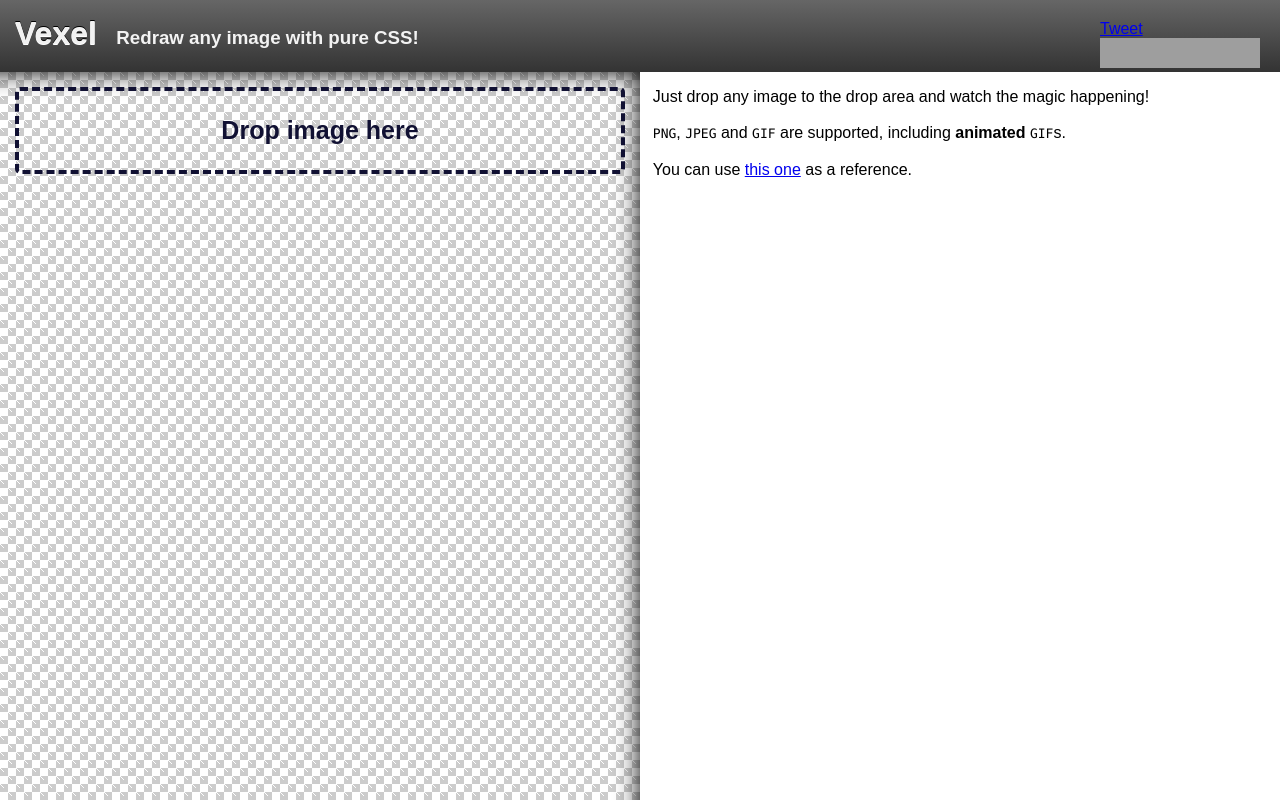
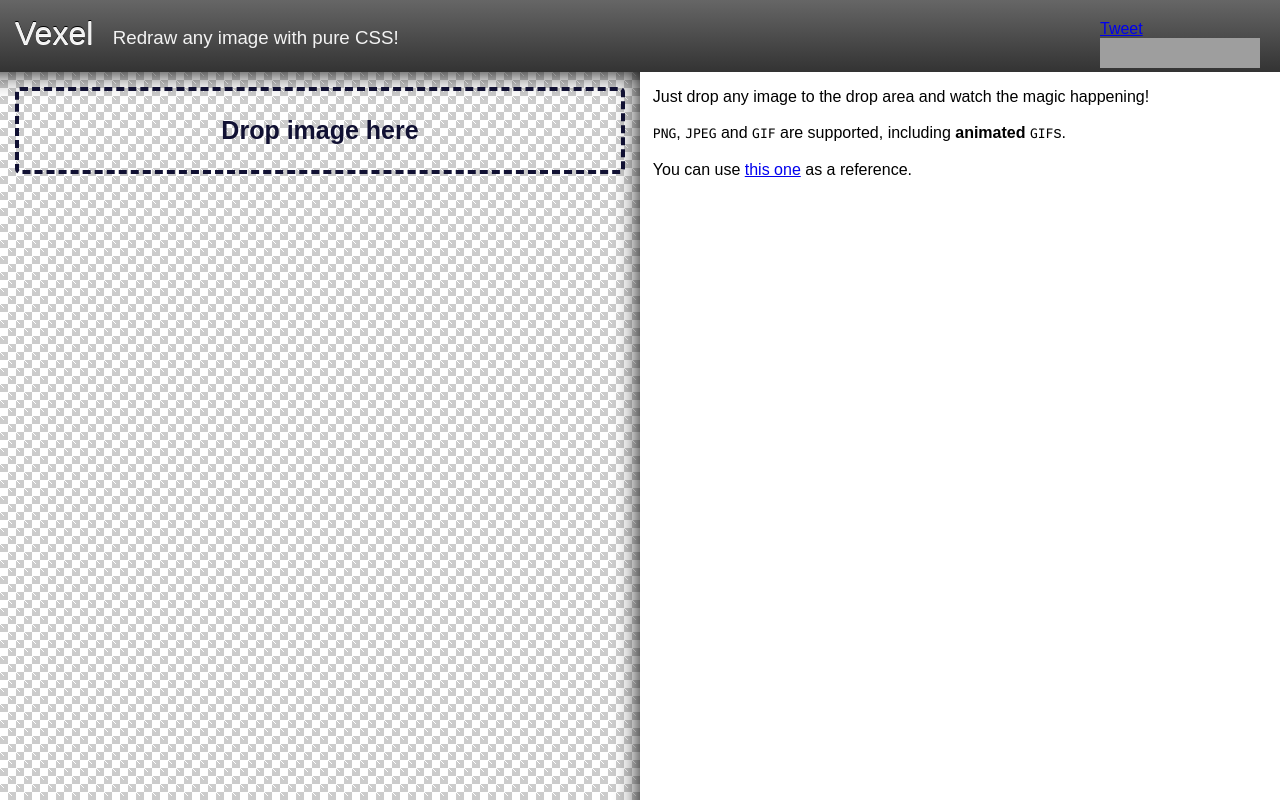
Before and after one commit to lvivski/vexel, a plain HTML site: page index.html in a window 1280 px wide. Drawn offline with Linux system fonts and the light colour scheme; grey boxes are pictures that could not be loaded.

Commit message:
better styles

```diff
--- a/css/main.css
+++ b/css/main.css
@@ -28,6 +28,10 @@ h1 {
 h3 {
   display: inline-block;
   color: #F3F3F3;
+}
+
+h1, h3 {
+  font-weight: normal;
 }
 
 #wrapper {
```
